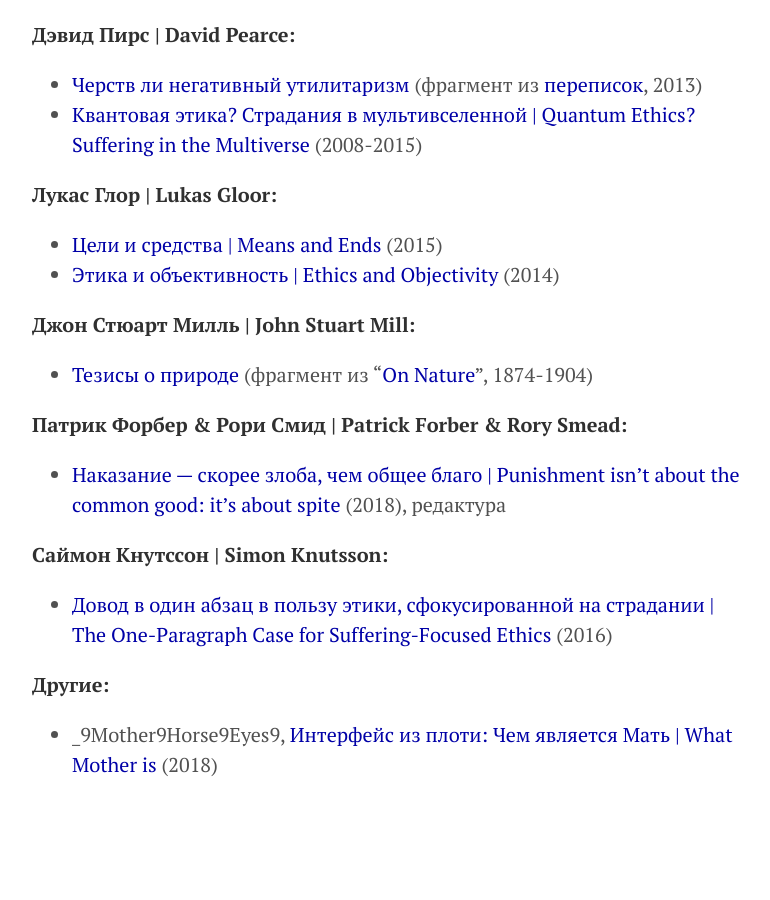
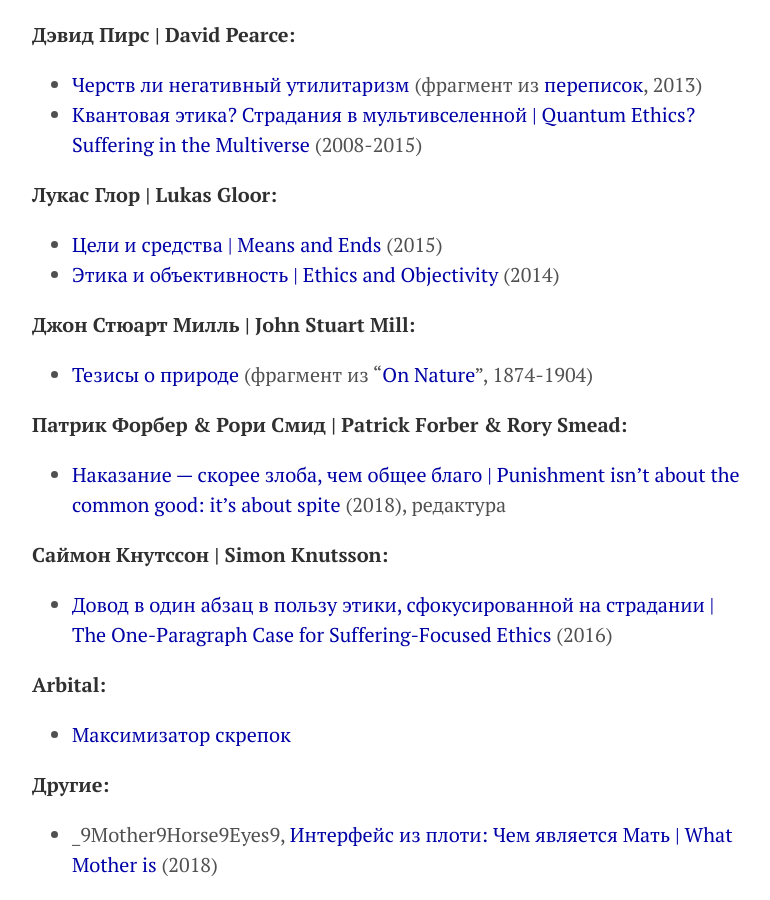
Before and after one commit to KKirdan/kkirdan.github.io, a Jekyll site: the page built from translations/index.md, in a window 1280 px wide and 900 px high, scrolled down 2220 px. Shown: the whole window, without its empty margins (248-1018 px from the left). Built offline with Jekyll 4.4.1, drawn with Linux system fonts in a browser that asks for light colours; before the commit the page ends 3020 px from its top, so only the background shows below that.

Commit message:
Update index.md

```diff
--- a/translations/index.md
+++ b/translations/index.md
@@ -63,5 +63,8 @@ title: "Переводы"
 **Саймон Кнутссон \| Simon Knutsson:**
 * [Довод в один абзац в пользу этики, сфокусированной на страдании \| The One-Paragraph Case for Suffering-Focused Ethics](https://reducingsuffering.github.io/simon-knutsson-the-one-paragraph-case-for-suffering-focused-ethics.html) (2016)
 
+**Arbital:**
+* [Максимизатор скрепок](translations/arbital/paperclip-maximizer.html)
+
 **Другие:**
 * _9Mother9Horse9Eyes9, [Интерфейс из плоти: Чем является Мать \| What Mother is](https://vk.com/@-188637166-flesh-interface-what-mother-is) (2018)
```
